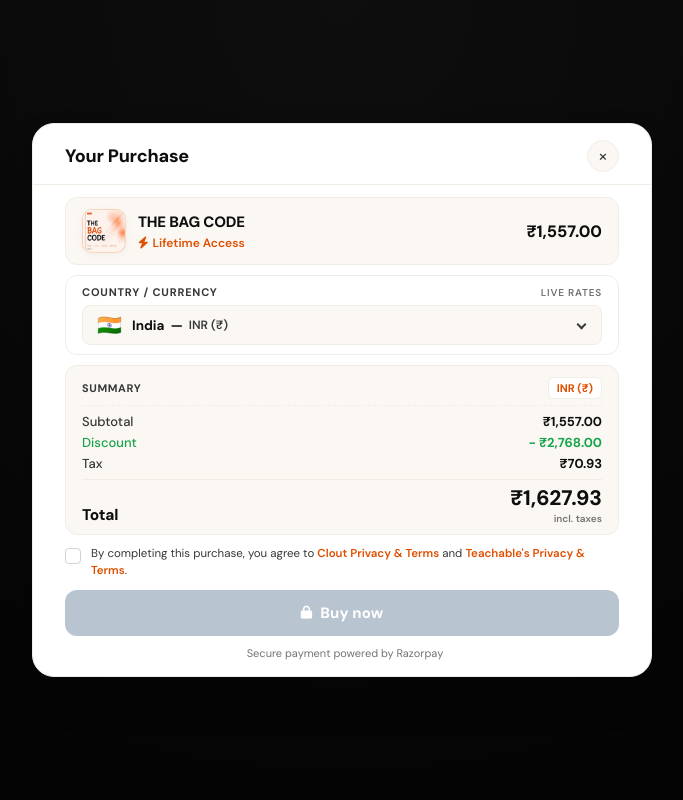
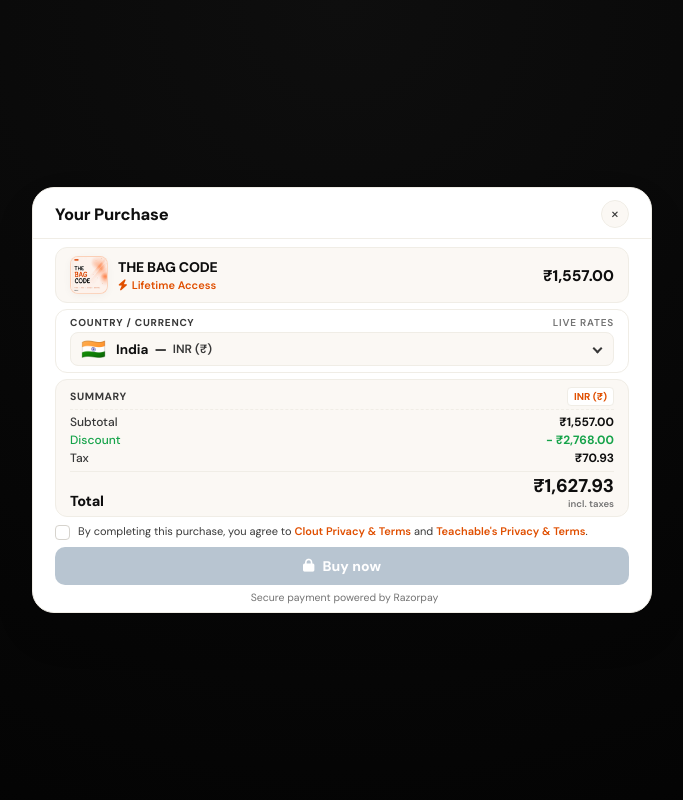
Before and after one commit to emirmubze/Clout, a Django app: page /checkout/ in a window 1280 px wide. Shown: the whole page, without its empty margins (298-981 px from the left). Run offline with Django 5.2, Linux system fonts and the light colour scheme; a user stored in the database is signed in; some libraries are stand-ins or nearby versions.

Commit message:
Significantly decrease desktop checkout modal height to ultra-compact ~400px

```diff
--- a/shop/templates/shop/checkout.html
+++ b/shop/templates/shop/checkout.html
@@ -51,7 +51,7 @@
     --radius-md: 12px;
     --radius-sm: 8px;
     --shadow-card: 0 20px 50px -10px rgba(0, 0, 0, 0.15), 0 0 1px 1px rgba(0, 0, 0, 0.05);
-    --card-pad-x: clamp(16px, 3.2vw, 32px);
+    --card-pad-x: 22px;
 }
 
 * {
@@ -66,8 +66,8 @@ html, body {
     color: var(--text-primary);
     -webkit-font-smoothing: antialiased;
     width: 100%;
-    height: 100%;
-    min-height: 100%;
+    height: auto;
+    min-height: auto;
     scrollbar-width: none !important;
     -ms-overflow-style: none !important;
 }
@@ -100,17 +100,13 @@ body.standalone {
     min-height: -webkit-fill-available;
     min-height: 100svh;
     min-height: 100dvh;
+    height: 100%;
 }
 
 body:not(.standalone) {
     background: transparent !important;
-}
-
-body:not(.standalone) html,
-body:not(.standalone) body {
     height: auto !important;
     min-height: auto !important;
-    background: transparent !important;
     overflow: hidden !important;
 }
 
@@ -137,8 +133,8 @@ body:not(.standalone) .order-card {
 }
 
 body:not(.standalone) .secure {
-    margin-top: 10px !important;
-    padding-bottom: 16px !important;
+    margin-top: 6px !important;
+    padding-bottom: 8px !important;
 }
 
 .order-wrapper {
@@ -205,7 +201,7 @@ body:not(.standalone) .secure {
     display: flex;
     align-items: center;
     justify-content: space-between;
-    padding: 16px var(--card-pad-x) 12px;
+    padding: 12px var(--card-pad-x) 10px;
     border-bottom: 1px solid var(--border-subtle);
     background: var(--white);
     position: sticky;
@@ -217,15 +213,15 @@ body:not(.standalone) .secure {
 .order-header-left {
     display: flex;
     align-items: center;
-    gap: 10px;
+    gap: 8px;
 }
 
 .secure-badge {
     display: inline-flex;
     align-items: center;
     justify-content: center;
-    width: 26px;
-    height: 26px;
+    width: 24px;
+    height: 24px;
     border-radius: 50%;
     background: var(--peach);
     color: var(--orange);
@@ -233,19 +229,19 @@ body:not(.standalone) .secure {
 }
 
 .order-header h1 {
-    font-size: 18px;
+    font-size: 16.5px;
     font-weight: 800;
     letter-spacing: -0.2px;
     color: var(--dark);
 }
 
 .close-btn {
-    width: 32px;
-    height: 32px;
+    width: 28px;
+    height: 28px;
     border: 1px solid var(--border-subtle);
     background: var(--off-white);
     border-radius: 50%;
-    font-size: 18px;
+    font-size: 16px;
     font-weight: 400;
     line-height: 1;
     cursor: pointer;
@@ -269,30 +265,30 @@ body:not(.standalone) .secure {
     display: flex;
     align-items: center;
     justify-content: space-between;
-    gap: 14px;
-    padding: 11px 16px;
+    gap: 12px;
+    padding: 8px 14px;
     border-radius: var(--radius-md);
     background: var(--off-white);
     border: 1px solid var(--border-subtle);
-    margin: 12px var(--card-pad-x) 10px;
+    margin: 8px var(--card-pad-x) 6px;
     flex-shrink: 0;
 }
 
 .product-left {
     display: flex;
     align-items: center;
-    gap: 12px;
+    gap: 10px;
     min-width: 0;
 }
 
 .product-media {
-    width: 44px;
-    height: 44px;
+    width: 38px;
+    height: 38px;
     flex-shrink: 0;
     display: flex;
     align-items: center;
     justify-content: center;
-    border-radius: 10px;
+    border-radius: 8px;
     background: linear-gradient(135deg, #FFF0E6 0%, #FFE2D1 100%);
     border: 1px solid rgba(224, 79, 0, 0.15);
     overflow: hidden;
@@ -312,8 +308,8 @@ body:not(.standalone) .secure {
 }
 
 .product-info h2 {
-    margin: 0 0 3px;
-    font-size: 15px;
+    margin: 0 0 2px;
+    font-size: 14px;
     font-weight: 800;
     color: var(--dark);
     letter-spacing: -0.2px;
@@ -324,7 +320,7 @@ body:not(.standalone) .secure {
 
 .product-info p {
     margin: 0;
-    font-size: 12px;
+    font-size: 11px;
     font-weight: 600;
     color: var(--brand);
     display: flex;
@@ -338,7 +334,7 @@ body:not(.standalone) .secure {
 }
 
 .product-price span {
-    font-size: 16.5px;
+    font-size: 15.5px;
     font-weight: 800;
     color: var(--dark);
     font-family: "DM Sans", sans-serif;
@@ -348,8 +344,8 @@ body:not(.standalone) .secure {
    COUNTRY / CURRENCY BOX
 ===================================================== */
 .currency-box {
-    margin: 0 var(--card-pad-x) 10px;
-    padding: 9px 16px;
+    margin: 0 var(--card-pad-x) 6px;
+    padding: 6px 14px;
     border: 1px solid var(--border-subtle);
     border-radius: var(--radius-md);
     background: var(--white);
@@ -360,8 +356,8 @@ body:not(.standalone) .secure {
     display: flex;
     align-items: center;
     justify-content: space-between;
-    margin-bottom: 6px;
-    font-size: 11px;
+    margin-bottom: 3px;
+    font-size: 10px;
     font-weight: 700;
     letter-spacing: 0.8px;
     text-transform: uppercase;
@@ -375,8 +371,8 @@ body:not(.standalone) .secure {
 
 .currency-selected {
     width: 100%;
-    min-height: 40px;
-    padding: 0 14px;
+    min-height: 34px;
+    padding: 0 10px;
     border: 1px solid var(--border-subtle);
     border-radius: var(--radius-sm);
     background: var(--off-white);
@@ -590,8 +586,8 @@ body:not(.standalone) .secure {
     background: var(--off-white);
     border: 1px solid var(--border-subtle);
     border-radius: var(--radius-md);
-    padding: 11px 16px 9px;
-    margin: 0 var(--card-pad-x) 11px;
+    padding: 7px 14px 6px;
+    margin: 0 var(--card-pad-x) 7px;
     flex-shrink: 0;
 }
 
@@ -599,13 +595,13 @@ body:not(.standalone) .secure {
     display: flex;
     align-items: center;
     justify-content: space-between;
-    margin-bottom: 7px;
-    padding-bottom: 6px;
+    margin-bottom: 4px;
+    padding-bottom: 3px;
     border-bottom: 1px dashed var(--border-subtle);
 }
 
 .summary-title {
-    font-size: 11px;
+    font-size: 10.5px;
     font-weight: 700;
     letter-spacing: 0.6px;
     text-transform: uppercase;
@@ -616,12 +612,12 @@ body:not(.standalone) .secure {
     display: inline-flex;
     align-items: center;
     gap: 4px;
-    padding: 3px 8px;
-    border-radius: 6px;
+    padding: 2px 6px;
+    border-radius: 4px;
     background: var(--white);
     border: 1px solid var(--border-subtle);
     color: var(--brand);
-    font-size: 11px;
+    font-size: 10px;
     font-weight: 700;
 }
 
@@ -629,8 +625,8 @@ body:not(.standalone) .secure {
     display: flex;
     align-items: center;
     justify-content: space-between;
-    margin: 4px 0;
-    font-size: 13px;
+    margin: 2px 0;
+    font-size: 12px;
     font-weight: 500;
     color: var(--text-secondary);
 }
@@ -651,8 +647,8 @@ body:not(.standalone) .secure {
 
 .total-box {
     border-top: 1px solid var(--border-subtle);
-    margin-top: 7px;
-    padding-top: 7px;
+    margin-top: 5px;
+    padding-top: 4px;
 }
 
 .total-row {
@@ -662,7 +658,7 @@ body:not(.standalone) .secure {
 }
 
 .total-label {
-    font-size: 15.5px;
+    font-size: 14.5px;
     font-weight: 800;
     color: var(--dark);
     letter-spacing: -0.2px;
@@ -676,7 +672,7 @@ body:not(.standalone) .secure {
 }
 
 .total-price strong {
-    font-size: 21px;
+    font-size: 18.5px;
     font-weight: 800;
     line-height: 1.1;
     color: var(--dark);
@@ -684,9 +680,9 @@ body:not(.standalone) .secure {
 }
 
 .total-price small {
-    margin-top: 2px;
+    margin-top: 1px;
     color: var(--text-muted);
-    font-size: 10px;
+    font-size: 9.5px;
     font-weight: 600;
 }
 
@@ -696,8 +692,8 @@ body:not(.standalone) .secure {
 .terms {
     display: flex;
     align-items: flex-start;
-    gap: 10px;
-    margin: 0 var(--card-pad-x) 10px;
+    gap: 8px;
+    margin: 0 var(--card-pad-x) 7px;
     cursor: pointer;
     user-select: none;
     flex-shrink: 0;
@@ -706,14 +702,14 @@ body:not(.standalone) .secure {
 .terms input[type="checkbox"] {
     appearance: none;
     -webkit-appearance: none;
-    width: 16px;
-    height: 16px;
+    width: 15px;
+    height: 15px;
     border: 1.5px solid var(--border-hover);
     border-radius: 4px;
     outline: none;
     cursor: pointer;
     flex-shrink: 0;
-    margin-top: 2px;
+    margin-top: 1px;
     background: var(--white);
     display: grid;
     place-content: center;
@@ -729,13 +725,13 @@ body:not(.standalone) .secure {
     content: "\f00c";
     font-family: "Font Awesome 6 Free";
     font-weight: 900;
-    font-size: 8.5px;
+    font-size: 8px;
     color: var(--white);
 }
 
 .terms span {
-    font-size: 11.5px;
-    line-height: 1.45;
+    font-size: 11px;
+    line-height: 1.35;
     color: var(--text-secondary);
 }
 
@@ -751,13 +747,13 @@ body:not(.standalone) .secure {
 
 .buy-btn {
     width: calc(100% - (var(--card-pad-x) * 2));
-    height: 46px;
+    height: 38px;
     border: 0;
-    border-radius: 12px;
+    border-radius: 10px;
     background: linear-gradient(135deg, #FF6611 0%, var(--orange) 100%);
     color: var(--white);
     font-family: "DM Sans", sans-serif;
-    font-size: 15px;
+    font-size: 14px;
     font-weight: 800;
     letter-spacing: 0.1px;
     cursor: pointer;
@@ -783,7 +779,7 @@ body:not(.standalone) .secure {
     font-style: normal !important;
     display: inline-block;
     line-height: 1;
-    font-size: 14px;
+    font-size: 13px;
 }
 
 .buy-btn:hover:not(:disabled) {
@@ -816,24 +812,24 @@ body:not(.standalone) .secure {
     font-style: normal !important;
     display: inline-block;
     line-height: 1;
-    font-size: 14px;
+    font-size: 13px;
 }
 
 .secure {
     display: flex;
     align-items: center;
     justify-content: center;
-    gap: 6px;
-    margin-top: 10px;
-    padding-bottom: 16px;
-    font-size: 11px;
+    gap: 5px;
+    margin-top: 6px;
+    padding-bottom: 8px;
+    font-size: 10.5px;
     color: var(--text-muted);
     flex-shrink: 0;
 }
 
 .secure i {
     color: #16a34a;
-    font-size: 12px;
+    font-size: 11px;
 }
 
 /* =====================================================
--- a/shop/templates/shop/course_detail.html
+++ b/shop/templates/shop/course_detail.html
@@ -758,7 +758,7 @@ body {
 .checkout-popup {
     position: relative;
     width: min(620px, calc(100vw - 32px));
-    height: min(520px, calc(100dvh - 24px));
+    height: min(400px, calc(100dvh - 24px));
     max-height: calc(100vh - 24px);
     max-height: calc(100dvh - 24px);
     background: #ffffff;
@@ -808,7 +808,7 @@ body {
 @media (min-width: 641px) and (max-width: 1024px) {
     .checkout-popup {
         width: min(500px, calc(100vw - 32px));
-        height: min(530px, calc(100dvh - 24px));
+        height: min(420px, calc(100dvh - 24px));
         max-height: calc(100vh - 24px);
         max-height: calc(100dvh - 24px);
         border-radius: 22px;
```
